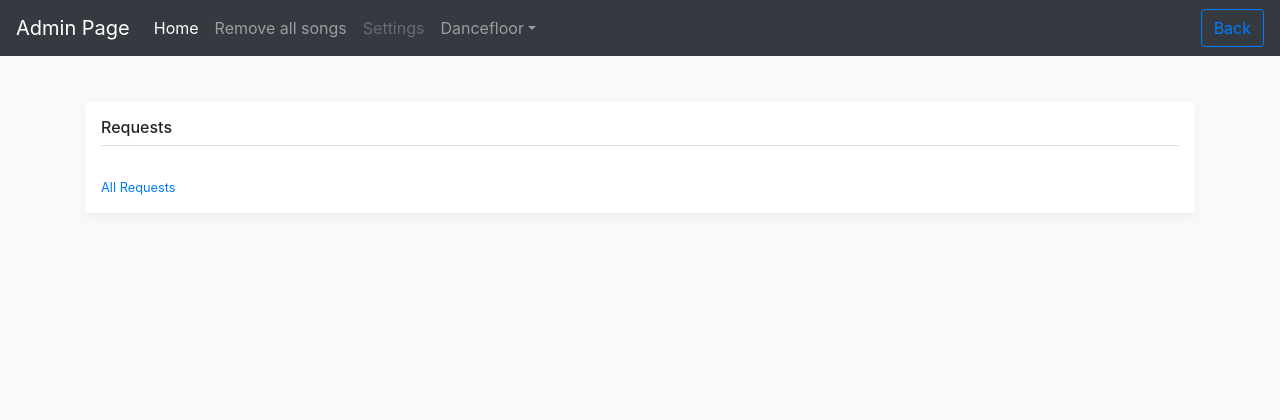
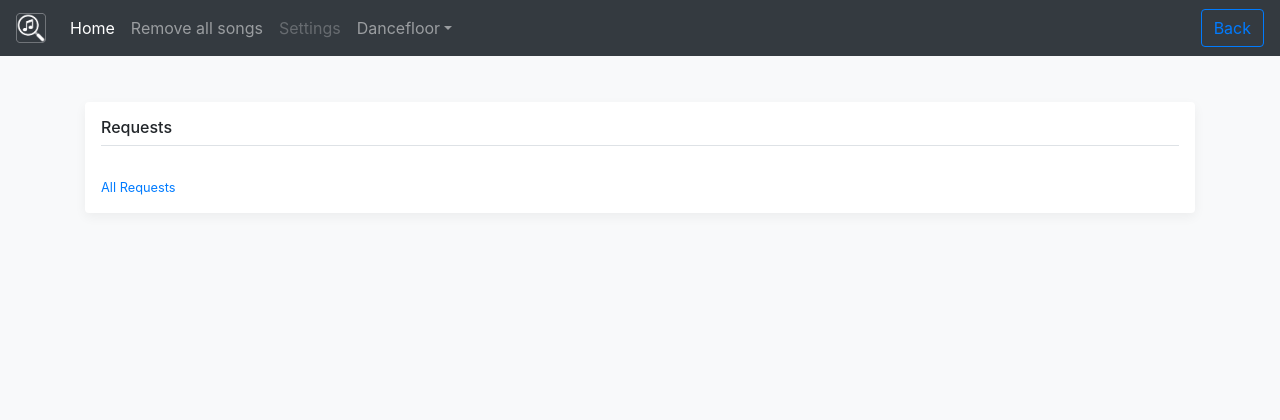
Before and after one commit to andrewisen/dj-requests, a PHP site: page /dj/index.php?numberOfSongsToDisplay=1 in a window 1280 px wide. Shown: the top 420 px of the page. Run offline with PHP 8.4, Linux system fonts and the light colour scheme; some libraries are stand-ins or nearby versions.

Commit message:
Update navbar

```diff
--- a/app/dj/index.php
+++ b/app/dj/index.php
@@ -30,7 +30,10 @@
 
 <header>
 <nav class="navbar navbar-expand-md navbar-dark bg-dark fixed-top">
-      <a class="navbar-brand" href="#">Admin Page</a>
+      <!--<a class="navbar-brand" href="#">Admin Page</a>-->
+		<a class="navbar-brand" href="#">
+		<img src="../img/logo-white-300.png" width="30" height="30" alt="">
+		</a>
       <button class="navbar-toggler" type="button" data-toggle="collapse" data-target="#navbarsExampleDefault" aria-controls="navbarsExampleDefault" aria-expanded="false" aria-label="Toggle navigation">
         <span class="navbar-toggler-icon"></span>
       </button>
```
